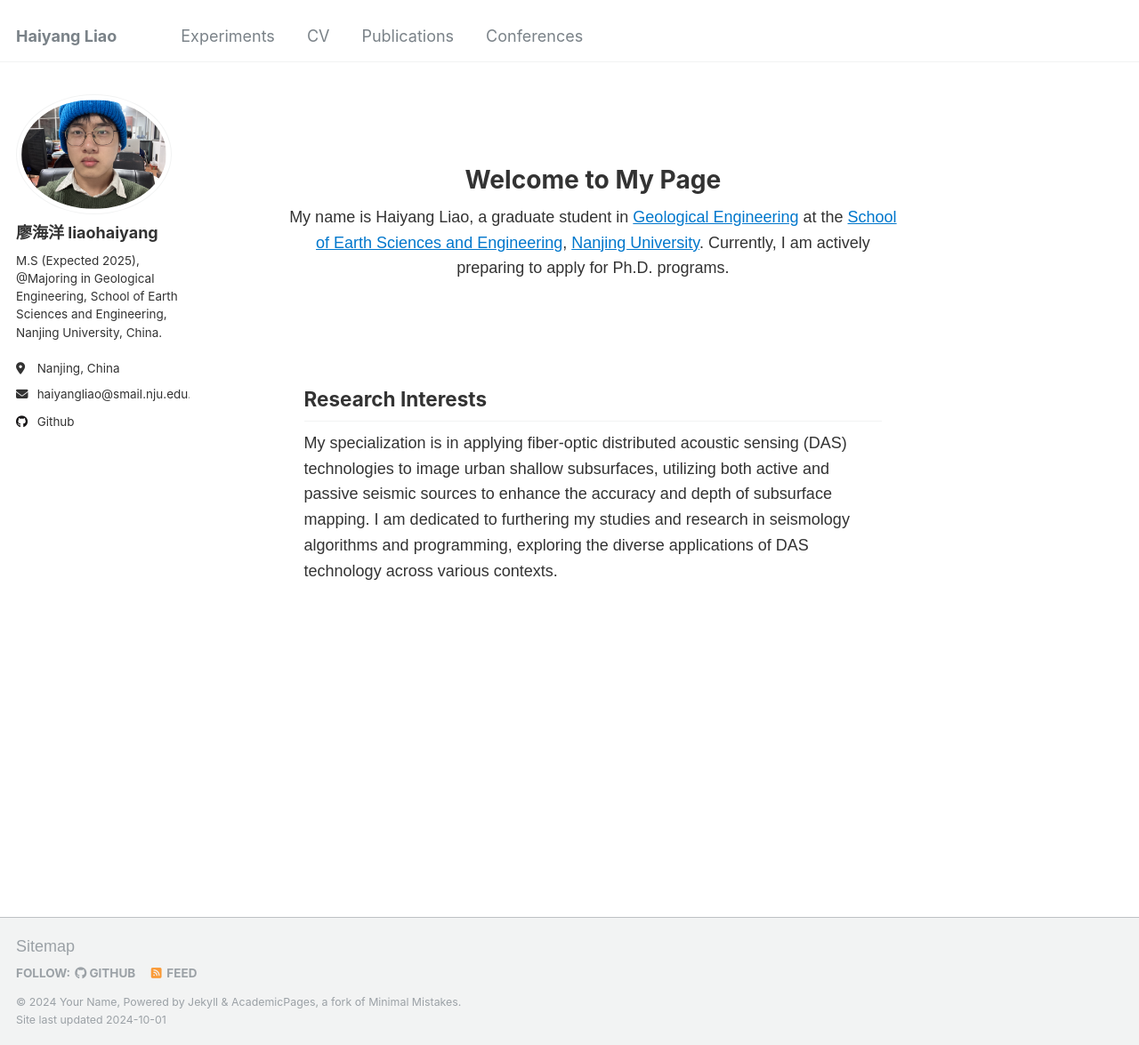
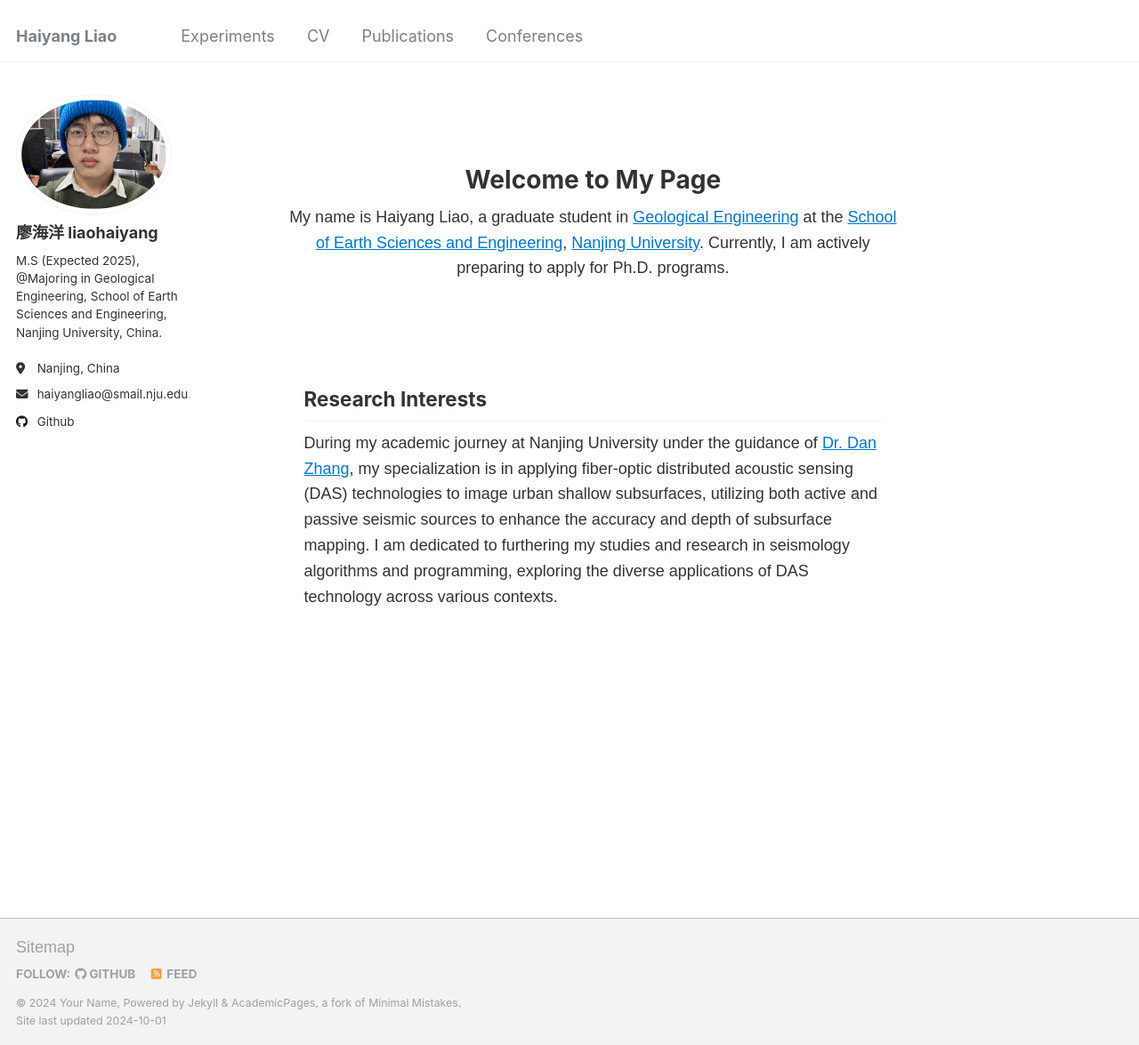
Before and after one commit to Whynot-cell/Whynot-cell.github.io, a Jekyll site: the page built from _pages/about.md, in a window 1280 px wide and 1175 px high. Shown: the whole window at 89% size. Built offline with Jekyll 4.4.1, drawn with Linux system fonts in a browser that asks for light colours.

Commit message:
Update about.md

```diff
--- a/_pages/about.md
+++ b/_pages/about.md
@@ -82,7 +82,7 @@ redirect_from:
     <section id="research">
         <h2>Research Interests</h2>
         <!-- <h3>Interests</h3> -->
-        <p>My specialization is in applying fiber-optic distributed acoustic sensing (DAS) technologies to image urban shallow subsurfaces, utilizing both active and passive seismic sources to enhance the accuracy and depth of subsurface mapping. I am dedicated to furthering my studies and research in seismology algorithms and programming, exploring the diverse applications of DAS technology across various contexts.</p>
+        <p>During my academic journey at Nanjing University under the guidance of <a href="https://es.nju.edu.cn/geosensing/">Dr. Dan Zhang</a>, my specialization is in applying fiber-optic distributed acoustic sensing (DAS) technologies to image urban shallow subsurfaces, utilizing both active and passive seismic sources to enhance the accuracy and depth of subsurface mapping. I am dedicated to furthering my studies and research in seismology algorithms and programming, exploring the diverse applications of DAS technology across various contexts.</p>
     </section>
     <!-- <section id="projects">
         <h2>Projects</h2>
```
